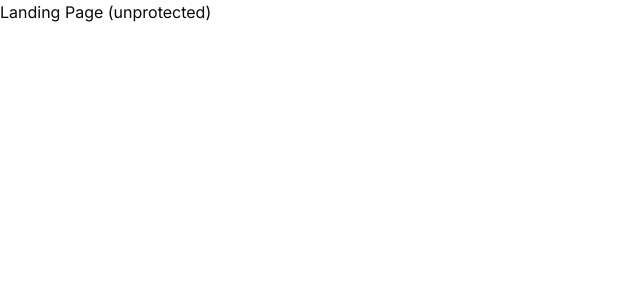
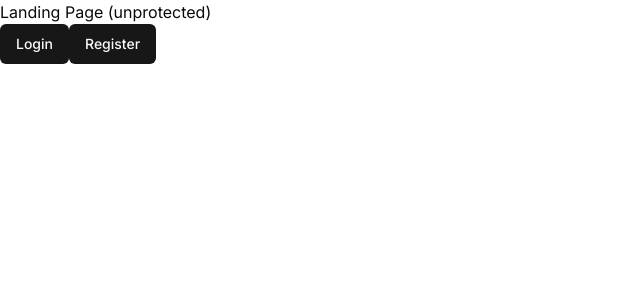
Before and after one commit to DylanPDao/WitAI, a Next.js app in the folder witai-saas/: page / in a window 1280 px wide. Shown: the top 300 px of the page, without its empty margins (0-640 px from the left). Built offline with nearby package versions, Linux system fonts and the light colour scheme.

Commit message:
linked sign in and sign up to landing page

```diff
--- /dev/null
+++ b/witai-saas/app/(auth)/layout.tsx
@@ -0,0 +1,9 @@
+const AuthLayout = ({ children }: {children: React.ReactNode;}) => {
+  return (
+    <div className="flex items-center justify-center h-full">
+      {children}
+    </div>
+  )
+}
+
+export default AuthLayout
--- a/witai-saas/app/(landing)/page.tsx
+++ b/witai-saas/app/(landing)/page.tsx
@@ -1,7 +1,22 @@
+import { Button } from "@/components/ui/button"
+import  Link  from "next/link"
+
 const LandingPage = () => {
   return (
     <div>
       Landing Page (unprotected)
+      <div>
+        <Link href="/sign-in">
+          <Button>
+            Login
+          </Button>
+        </Link>
+        <Link href="/sign-up">
+          <Button>
+            Register
+          </Button>
+        </Link>
+      </div>
     </div>
   )
 }
--- a/witai-saas/middleware.ts
+++ b/witai-saas/middleware.ts
@@ -1,5 +1,7 @@
 import { clerkMiddleware } from "@clerk/nextjs/server";
+
 export default clerkMiddleware();
+
 export const config = {
   matcher: ["/((?!.*\\..*|_next).*)", "/", "/(api|trpc)(.*)"],
 };
```
Also changed, not shown: 1 other file (tests, documents, lock files or other folders).
